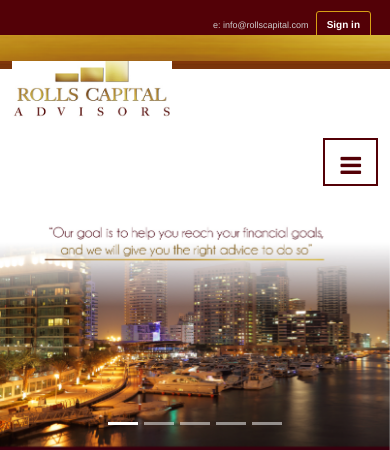
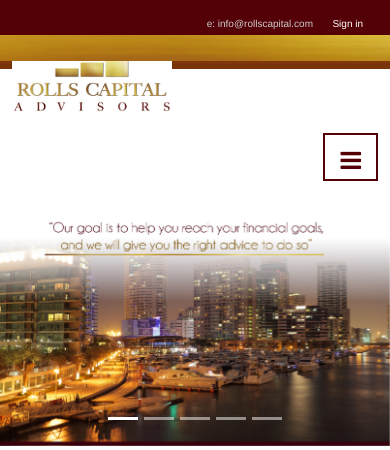
Before and after one commit to lordhyde/rollscapital, a PHP site: page /index.php in a window 390 px wide. Shown: the top 450 px of the page. Run offline with PHP 8.4, Linux system fonts and the light colour scheme; some libraries are stand-ins or nearby versions.

Commit message:
Improve login popup UI and mobile responsiveness
- Improved desktop login popup positioning and sizing
  - Positioned popup at top-right corner (70px from top, 15px from right)
  - Increased width to 350px for better form field space
  - Enhanced form padding (25px vertical, 20px horizontal)
  - Added proper input padding and full-width styling
  - Improved submit button padding and styling

- Enhanced close button design and functionality
  - Redesigned as circular burgundy button with white X
  - Positioned outside popup boundaries for better visibility
  - Increased size on mobile (50x50px) for easier tapping
  - Fixed click handler with event.stopPropagation() to prevent bubbling
  - Added proper z-index layering (overlay: 1000, popup: 1001, close: 1002)

- Improved Sign in button styling
  - Removed border for cleaner appearance
  - Added flexbox layout to header for proper alignment
  - Email and Sign in button now display side-by-side on all screen sizes
  - Added hover effect for better UX

- Fixed JavaScript event handling
  - Prevented close button clicks from bubbling to loginButton
  - Added popup click handler to stop propagation
  - Fixed overlay reference from #overlay to #overlayLogin

🤖 Generated with [Claude Code](https://claude.com/claude-code)

Co-Authored-By: Claude Sonnet 4.5 <noreply@anthropic.com>

```diff
--- a/css/estilo.css
+++ b/css/estilo.css
@@ -15,12 +15,30 @@ h1.extraspace{
 #toptext{
 	color:#ccc;
 	height:70px;
+	display: flex;
+	align-items: center;
+	justify-content: flex-end;
+	padding: 0 15px;
 }
 #toptext span{
 	display:inline-block;
-	margin-top:16px;
-	margin-left:10px;
+	margin-left:15px;
 	font-size:13px;
+}
+
+#toptext span#loginButton {
+	background: #530006;
+	color: #fff;
+	padding: 8px 16px;
+	border-radius: 4px;
+	cursor: pointer;
+	font-weight: 500;
+	border: none;
+	transition: background 0.3s ease;
+}
+
+#toptext span#loginButton:hover {
+	background: #6a0006;
 }
 #header a.logo{
 	margin-top: 6px;
@@ -501,41 +538,43 @@ p.nota{
 	}
 
 	#toptext {
-		font-size: 11px;
 		height: auto;
-		min-height: 60px;
-		padding: 5px 10px;
+		min-height: 50px;
+		padding: 8px 10px;
+		display: flex;
+		align-items: center;
+		justify-content: flex-end;
+		flex-wrap: nowrap;
 	}
 
 	#toptext span {
-		display: inline-block;
-		margin-top: 5px;
-		margin-bottom: 5px;
-		margin-left: 3px;
-		margin-right: 3px;
-		font-size: 10px;
+		font-size: 11px;
+		margin-left: 8px;
 		white-space: nowrap;
 	}
 
 	#toptext span#loginButton {
-		display: inline-block !important;
 		background: #530006;
 		color: #fff !important;
 		padding: 6px 12px;
-		border-radius: 3px;
-		cursor: pointer;
+		border-radius: 4px;
 		font-size: 11px;
-		font-weight: bold;
-		border: 1px solid #d7a115;
-	}
-
-	#toptext span#loginButton:hover {
-		background: #6a0006;
+		font-weight: 500;
+		border: none;
 	}
 
 	#toptext span a {
 		color: #ccc;
 		text-decoration: none;
+	}
+
+	/* Login popup close button - larger touch target for mobile */
+	#loginPopup #closePopup {
+		width: 50px;
+		height: 50px;
+		font-size: 28px;
+		top: -20px;
+		right: -20px;
 	}
 
 	#header a.logo img {
@@ -737,17 +776,16 @@ p.nota{
 @media (max-width: 480px) {
 	#toptext {
 		height: auto;
-		min-height: 50px;
-		padding: 8px 5px;
+		min-height: 45px;
+		padding: 6px 5px;
 	}
 
 	#toptext span {
-		font-size: 9px;
-		margin: 3px 2px;
+		font-size: 10px;
+		margin-left: 5px;
 	}
 
 	#toptext span#loginButton {
-		display: inline-block !important;
 		padding: 5px 10px;
 		font-size: 10px;
 	}
--- a/script.js
+++ b/script.js
@@ -24,21 +24,31 @@ $(document).ready(function() {
         }
     });
 
-    $("#loginButton").click(() => {
-        // Show the login form as a popup
-        $("#overlayLogin").show();
-        $("#loginPopup").show();
+    $("#loginButton").click((e) => {
+        // Only show popup if not clicking on the popup itself
+        if (!$(e.target).closest('#loginPopup').length) {
+            // Show the login form as a popup
+            $("#overlayLogin").show();
+            $("#loginPopup").show();
+        }
     });
 
-    $("#closePopup").click(() => {
-        $("#overlay").hide();
+    $("#closePopup").click((e) => {
+        e.preventDefault();
+        e.stopPropagation();
+        $("#overlayLogin").hide();
         $("#loginPopup").hide();
     });
 
     $("#overlayLogin").click(() => {
         $("#overlayLogin").hide();
         $("#loginPopup").hide();
-    })
+    });
+
+    // Prevent clicks on the popup from bubbling to overlay or loginButton
+    $("#loginPopup").click((e) => {
+        e.stopPropagation();
+    });
 
     $("#loginForm").submit(function(event) {
         event.preventDefault();
```
Also changed, not shown: other parts of css/estilo.css (+27 -8 lines).
